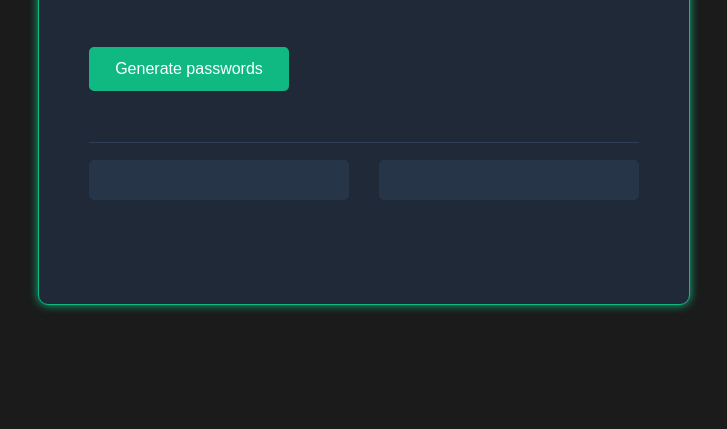
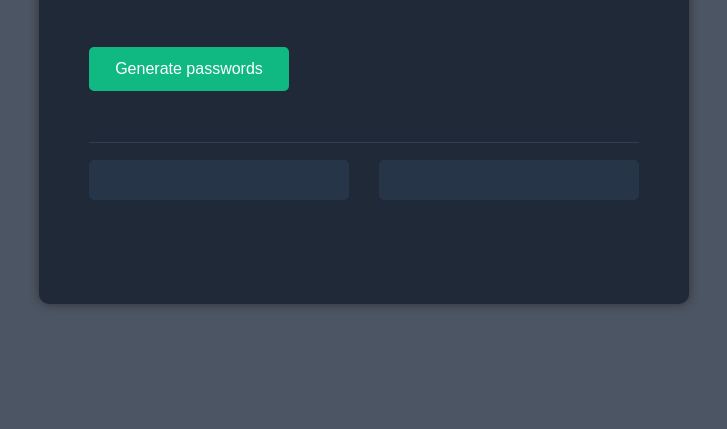
Before and after one commit to topheraronson/PasswordGenerator, a plain HTML site: page index.html in a window 1280 px wide. Shown: the part 371-800 px from the top of the page, without its empty margins (276-1003 px from the left). Drawn offline with Linux system fonts and the light colour scheme.

Commit message:
Changed Background
Changed the body backgrounds color, removed container border

```diff
--- a/css/index.css
+++ b/css/index.css
@@ -7,7 +7,7 @@ body {
     justify-content: center;
     align-items: center;
     height: 100vh;
-    background: #1b1b1b;
+    background: #4B5563;
     font-family: "Inter", sans-serif;
 }
 .container {
@@ -16,8 +16,8 @@ body {
     background: #1F2937;
     padding: 0 50px;
     border-radius: 10px;
-    border: 1px solid #10B981;
-    box-shadow: 0 0 10px #10B981;
+    /*border: 1px solid #10B981;*/
+    box-shadow: 0 0 10px #333;
 }
 
 .container h1 {
```
